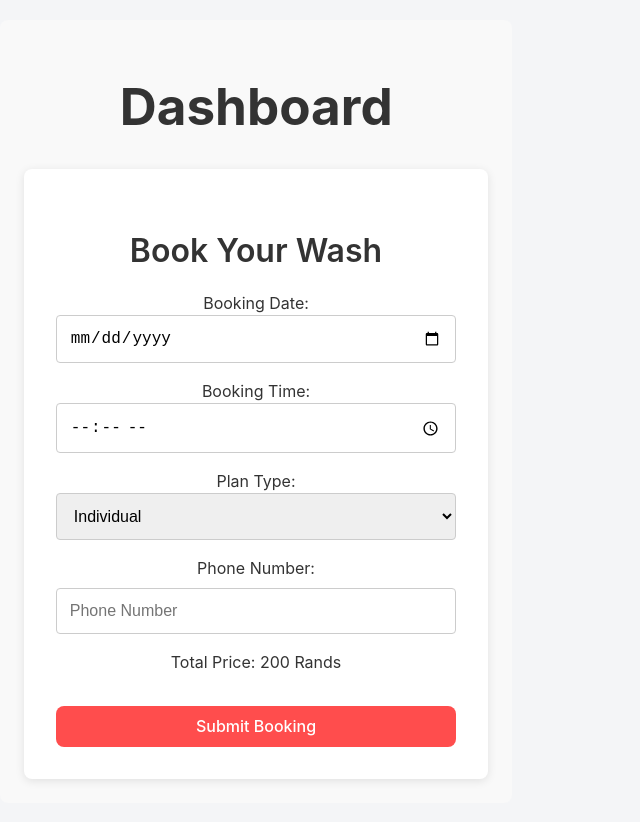
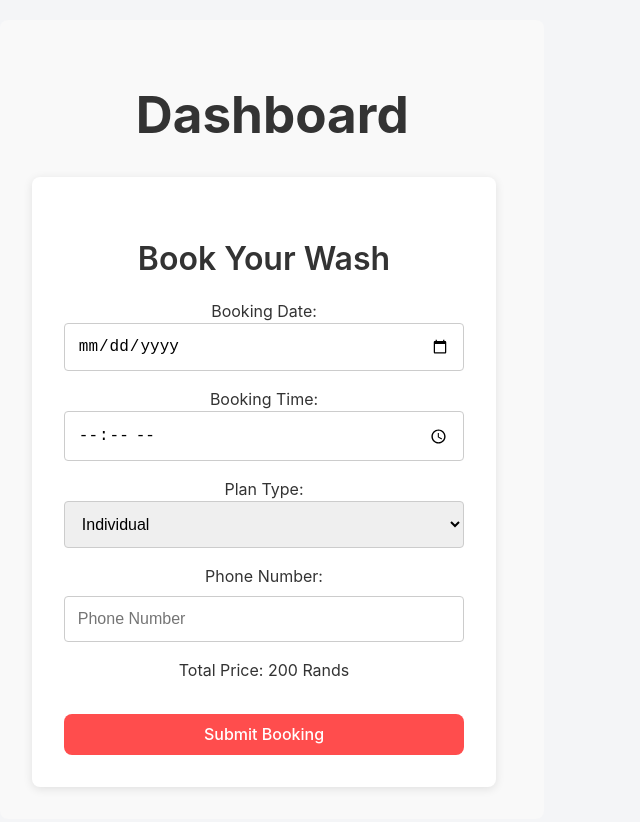
Before and after one commit to ST10317078/car-wash-app, a React (Vite) app: page /dashboard in a window 1280 px wide. Shown: the top 822 px of the page, without its empty margins (0-640 px from the left). Built offline with nearby package versions, Linux system fonts and the light colour scheme.

Commit message:
Update Dashboard.css

```diff
--- a/src/components/Dashboard.css
+++ b/src/components/Dashboard.css
@@ -4,7 +4,6 @@
   width: 100%;
   max-width: 600px;
   margin: 20px auto;
-  padding: 1.5rem;
   background-color: #f9f9f9;
   border-radius: 8px;
 }
```
